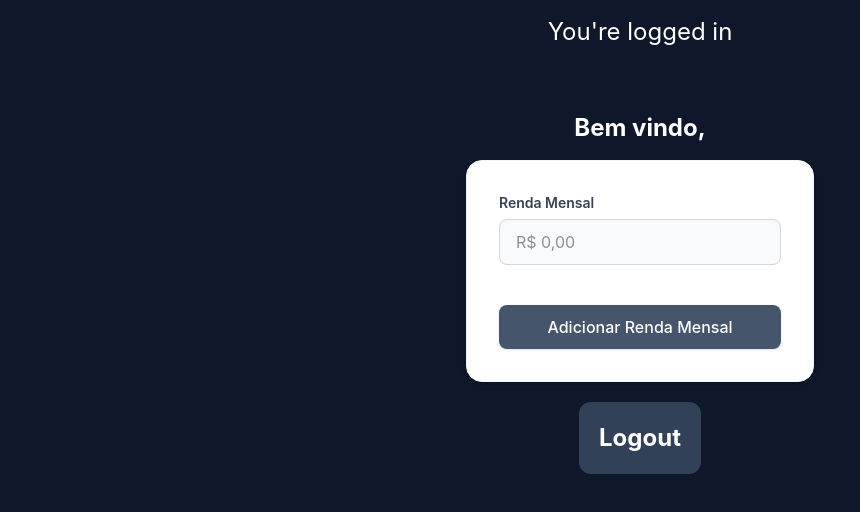
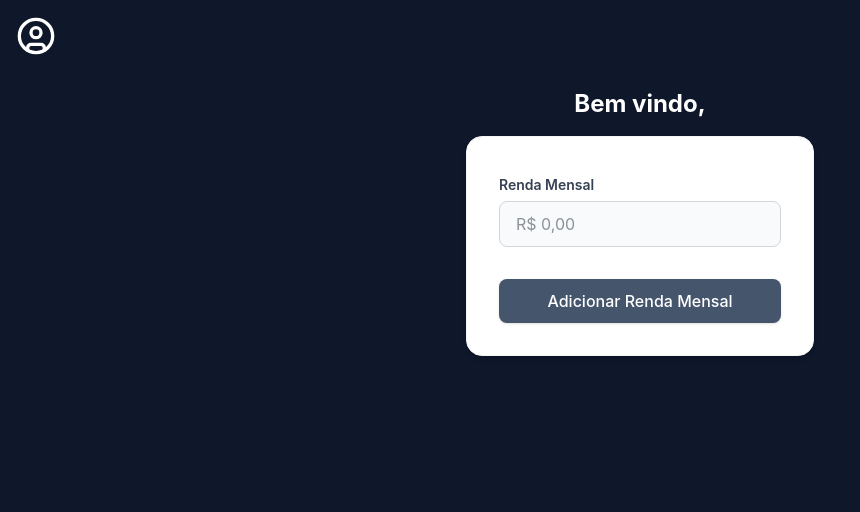
Before and after one commit to IcaroMatheusz/WiseCash, a React (Vite) app: page /dashboard in a window 1280 px wide. Shown: the top 512 px of the page, without its empty margins (0-860 px from the left). Built offline with nearby package versions, Linux system fonts and the light colour scheme; no server answers; sample sign-in values are in the browser's storage.

Commit message:
feat: header foi refatorado para ser um component, além disso, foi começado o reajuste do Header do Dashboard, onde foi colocado um icone de logout e um icone para usuario visualizar o perfil, além disso a mensagem de erro ao adicionar saldo foi inserida dentro do menu

```diff
--- a/package.json
+++ b/package.json
@@ -12,6 +12,7 @@
   "dependencies": {
     "@supabase/supabase-js": "^2.111.0",
     "@tailwindcss/vite": "^4.3.3",
+    "lucide-react": "^1.28.0",
     "react": "^19.2.7",
     "react-dom": "^19.2.7",
     "react-router-dom": "^7.18.1",
--- /dev/null
+++ b/src/components/Header.jsx
@@ -0,0 +1,14 @@
+function Header() {
+  return (
+    <header className="py-10 text-center">
+      <nav></nav>
+      <h1 className="text-5xl font-bold text-white">WiseCash</h1>
+
+      <p className="mt-3 text-xl text-slate-300">
+        Helping you to use optimize your money!
+      </p>
+    </header>
+  );
+}
+
+export default Header;
--- a/src/pages/Dashboard.jsx
+++ b/src/pages/Dashboard.jsx
@@ -1,6 +1,8 @@
 import { useEffect, useState } from "react";
 import { useNavigate } from "react-router-dom";
 import { supabase } from "../lib/supabase";
+import { Link } from "react-router-dom";
+import { CircleUserIcon, LogOutIcon } from "lucide-react";
 
 function Dashboard({ setIsAuthenticated, isAuthenticated }) {
   const navigate = useNavigate();
@@ -77,11 +79,17 @@ function Dashboard({ setIsAuthenticated, isAuthenticated }) {
   return (
     <>
       <div className="min-h-screen bg-slate-900">
+        <header className="p-4 flex justify-between">
+          {/* <button className="text-white" onClick={handleLogout}>
+            <LogOutIcon size={30}/>
+          </button> */}
+
+          <Link to="#" className="text-white justify-end">
+            <CircleUserIcon size={40} />
+          </Link>
+        </header>
+
         <main className="flex justify-center items-center flex-col">
-          <h2 className="text-white text-2xl m-4">You're logged in</h2>
-
-          <p className="text-red-500 text-2xl m-4 font-bold">{error}</p>
-
           <h3 className="text-white text-2xl m-4 font-bold">
             Bem vindo, {username}
           </h3>
@@ -92,6 +100,8 @@ function Dashboard({ setIsAuthenticated, isAuthenticated }) {
               className="w-full max-w-sm bg-white p-8 rounded-2xl shadow-md flex items-center flex-col gap-4 border border-gray-100"
             >
               <div className="flex flex-col gap-1.5">
+                <p className="text-red-500 text-2xl font-bold">{error}</p>
+
                 <label
                   htmlFor="income"
                   className="text-sm font-semibold text-gray-700"
@@ -120,19 +130,12 @@ function Dashboard({ setIsAuthenticated, isAuthenticated }) {
               <p className="text-green-500"> {message} </p>
               <button
                 type="submit"
-                className="w-full mt-2 bg-slate-600 hover:bg-slate-700 text-white font-medium py-2.5 px-4 rounded-lg transition-colors shadow-sm"
+                className="w-full bg-slate-600 hover:bg-slate-700 text-white font-medium py-2.5 px-4 rounded-lg transition-colors shadow-sm"
               >
                 Adicionar Renda Mensal
               </button>
             </form>
           </section>
-
-          <button
-            className="p-5 rounded-xl text-2xl bg-slate-700 hover:bg-slate-800 transition-colors font-sans font-bold mt-5 text-white"
-            onClick={handleLogout}
-          >
-            Logout
-          </button>
         </main>
       </div>
     </>
--- a/src/pages/Login.jsx
+++ b/src/pages/Login.jsx
@@ -1,6 +1,8 @@
 import { Link, useNavigate } from "react-router-dom";
 import { useState } from "react";
 import { supabase } from "../lib/supabase"
+import Header from "../components/Header";
+
 
 function Login({ setIsAuthenticated }) {
   const [email, setEmail] = useState("");
@@ -39,13 +41,8 @@ function Login({ setIsAuthenticated }) {
   return (
     <>
       <div className="min-h-screen bg-slate-800 font-sans">
-        <header className="py-10 text-center">
-          <h1 className="text-5xl font-bold text-white">Finance Management</h1>
 
-          <p className="mt-3 text-xl text-slate-300">
-            Helping you to use optimize your money!
-          </p>
-        </header>
+        <Header />
 
         <main className="flex justify-center items-center">
           <div className="w-full max-w-sm rounded-xl bg-white p-8 shadow-lg">
--- a/src/pages/Register.jsx
+++ b/src/pages/Register.jsx
@@ -1,6 +1,7 @@
 import { Link, useNavigate } from "react-router-dom";
 import { useState } from "react";
 import { supabase } from "../lib/supabase";
+import Header from "../components/Header";
 
 function Register() {
   const [username, setUsername] = useState("");
@@ -61,13 +62,7 @@ function Register() {
   return (
     <>
       <div className="min-h-screen bg-slate-800 font-sans">
-        <header className="py-10 text-center">
-          <h1 className="text-5xl font-bold text-white">Finance Management</h1>
-
-          <p className="mt-3 text-xl text-slate-300">
-            Helping you to use optimize your money!
-          </p>
-        </header>
+       <Header />
 
         <main className="flex justify-center items-center">
           <div className="w-full max-w-sm rounded-xl bg-white p-8 shadow-lg mb-10">
```
Also changed, not shown: src/App.jsx (line endings or trailing spaces), 2 other files (tests, documents, lock files or other folders).
